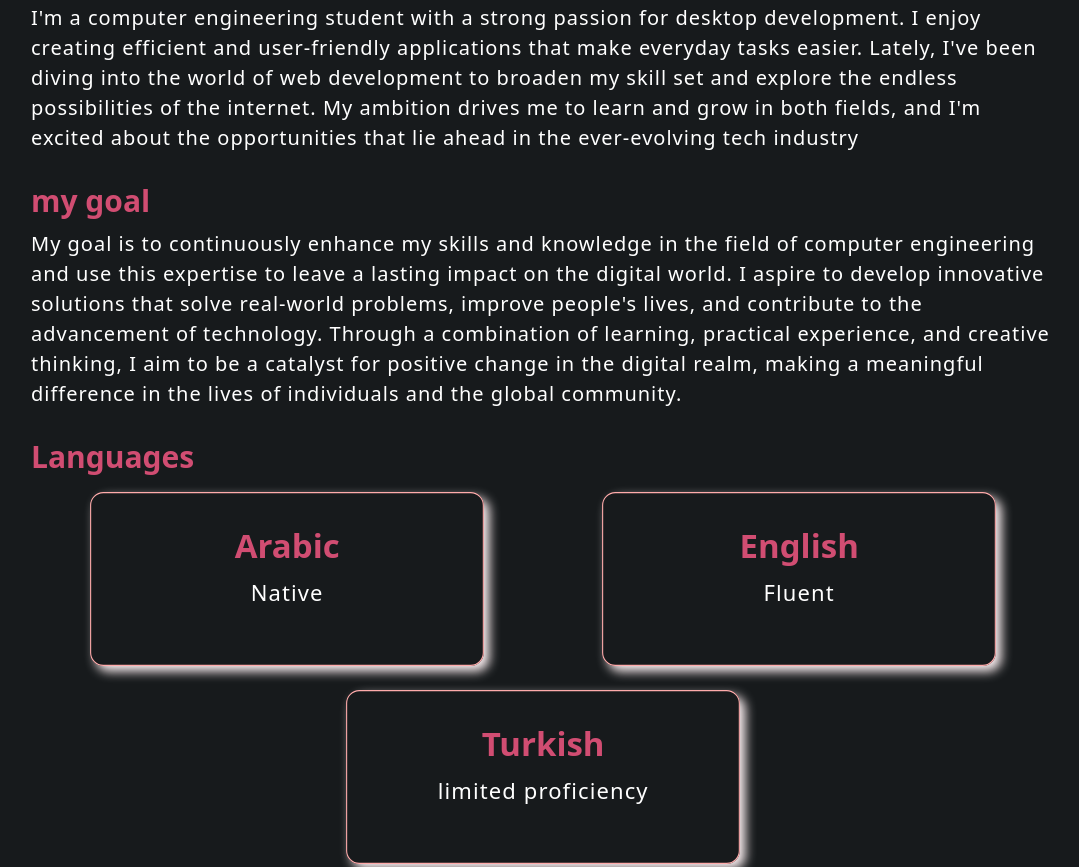
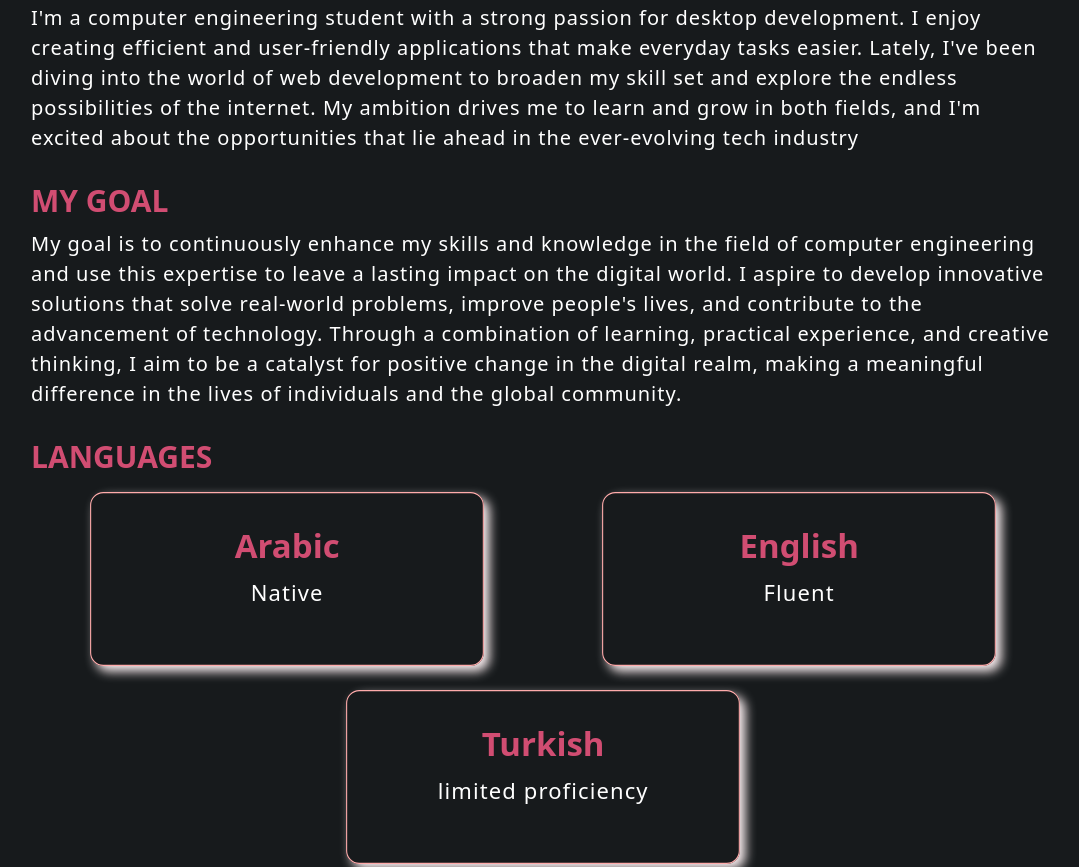
Before and after one commit to doaaalgaji21/ourcv, a plain HTML site: page Doaa.html in a window 1280 px wide. Shown: the part 991-1858 px from the top of the page, without its empty margins (97-1176 px from the left). Drawn offline with nearby package versions, Linux system fonts and the light colour scheme.

Commit message:
some styles 12

```diff
--- a/Doaa.css
+++ b/Doaa.css
@@ -178,7 +178,7 @@ hr{
 }
 .skil{
     display: flex;
-    justify-content: space-around;
+    justify-content: space-between;
     flex-wrap: wrap;
 
 
--- a/Doaa.html
+++ b/Doaa.html
@@ -53,11 +53,11 @@
 <section class="about" id="about">
   <h2>ABOUT ME</h2>
   <p>I'm a computer engineering student with a strong passion for desktop development. I enjoy creating efficient and user-friendly applications that make everyday tasks easier. Lately, I've been diving into the world of web development to broaden my skill set and explore the endless possibilities of the internet. My ambition drives me to learn and grow in both fields, and I'm excited about the opportunities that lie ahead in the ever-evolving tech industry</p>
-  <h2>my goal </h2>
+  <h2>MY GOAL </h2>
   <p>
     My goal is to continuously enhance my skills and knowledge in the field of computer engineering and use this expertise to leave a lasting impact on the digital world. I aspire to develop innovative solutions that solve real-world problems, improve people's lives, and contribute to the advancement of technology. Through a combination of learning, practical experience, and creative thinking, I aim to be a catalyst for positive change in the digital realm, making a meaningful difference in the lives of individuals and the global community.
   </p>
-  <h2>Languages</h2>
+  <h2>LANGUAGES</h2>
   <div class="lan">
     <div>
       <h2>Arabic</h2>
```
Also changed, not shown: Ragad.html (+2 -2 lines).
